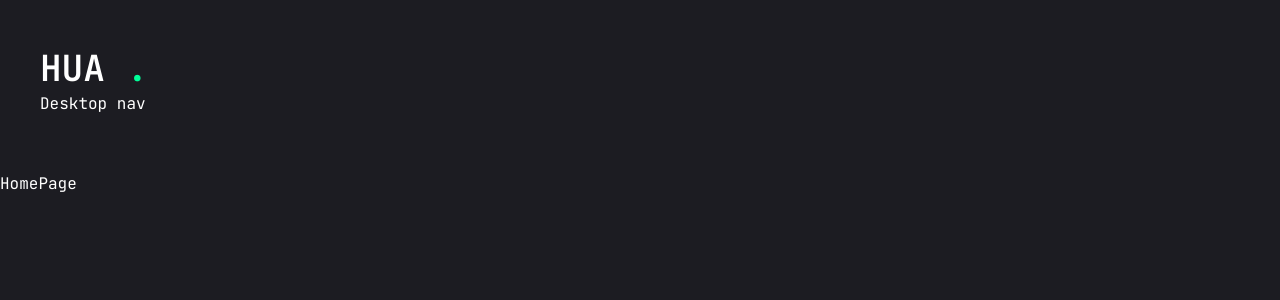
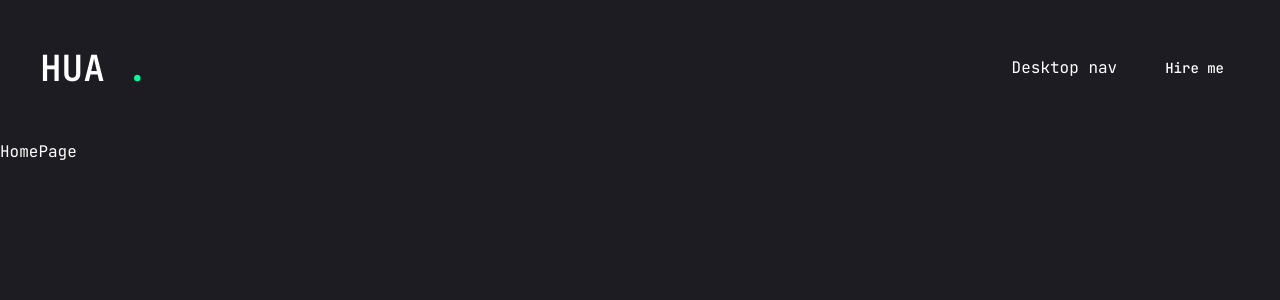
Before and after one commit to HasibullahAman/aman-portfolio, a Next.js app: page / in a window 1280 px wide. Shown: the top 300 px of the page. Built offline with nearby package versions, Linux system fonts and the light colour scheme.

Commit message:
create navbar

```diff
--- a/components/Header.jsx
+++ b/components/Header.jsx
@@ -7,7 +7,7 @@
 const Header = () => {
   return (
     <header className="py-8 xl:py-12 text-white">
-      <div className="container mx-auto">
+      <div className="container mx-auto flex justify-between items-center">
         {/* logo */}
         <Link href="/">
           <h1 className="text-4xl font-semibold">
@@ -15,7 +15,14 @@
           </h1>
         </Link>
         {/* Desktop Navbar */}
-        <Nav />
+        <div className="hidden xl:flex items-center gap-8">
+          <Nav />
+          <Link href="/contact">
+            <Button>Hire me</Button>
+          </Link>
+        </div>
+        {/* Mobail view Navbar */}
+        <div className="xl:hidden">Mobail nav</div>
       </div>
     </header>
   );
--- a/components/Nav.jsx
+++ b/components/Nav.jsx
@@ -1,4 +1,31 @@
+"use client";
+
+import Link from "next/link";
 import React from "react";
+
+const links = [
+    {
+        name: "home",
+        path: "/"
+    },
+    {
+        name: "services",
+        path: "/services"
+    },
+    {
+        name: "resume",
+        path: "/resume"
+    },
+    {
+        name: "work",
+        path: "/work"
+    },
+    {
+        name: "contact",
+        path: "/contact"
+    },
+]
+
 
 const Nav = () => {
   return <nav> Desktop nav</nav>;
```
